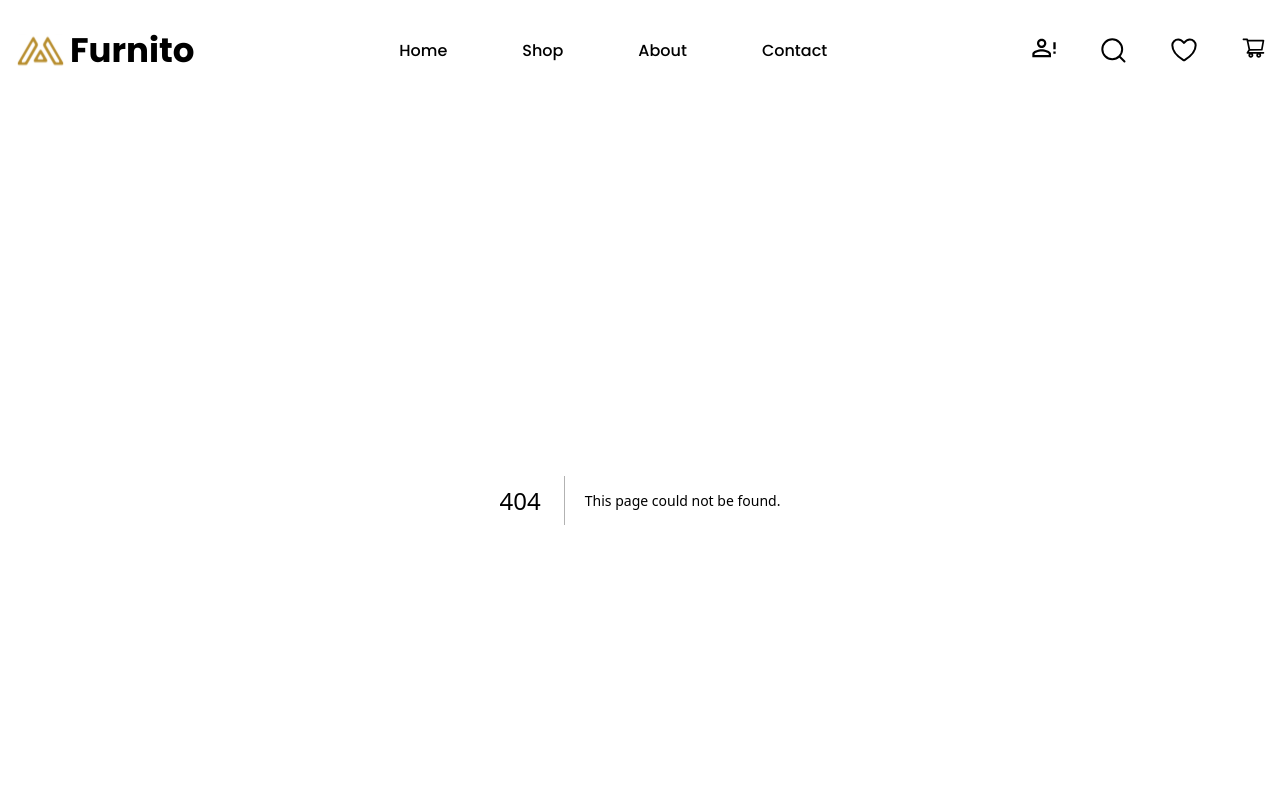
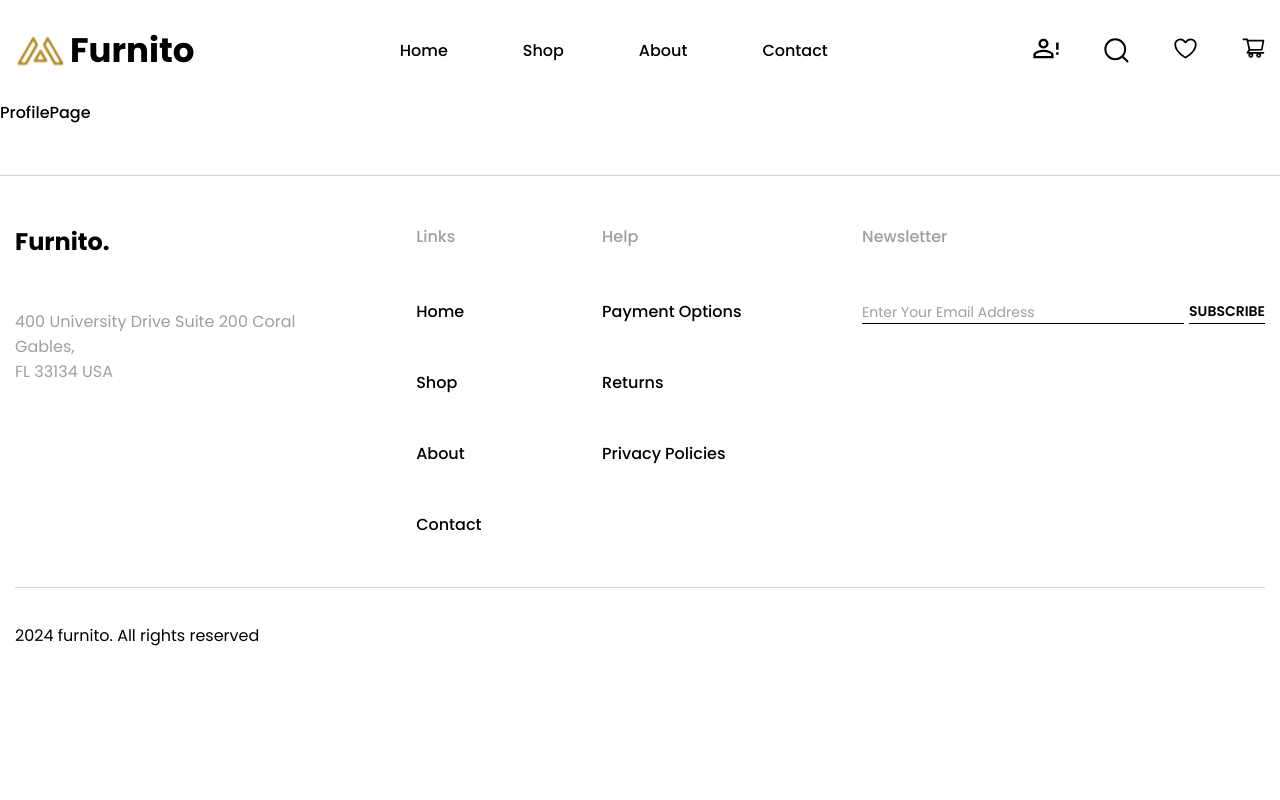
Before and after one commit to TkTnX/next-furnito, a Next.js app: page /profile in a window 1280 px wide. Before the commit this address had no page. Shown: the top 800 px of the page. Built offline with nearby package versions, Linux system fonts and the light colour scheme; no server answers.

Commit message:
получение сессии

```diff
--- a/next.config.mjs
+++ b/next.config.mjs
@@ -6,6 +6,10 @@ const nextConfig = {
         protocol: "https",
         hostname: "grizly.club",
       },
+      {
+        protocol: "https",
+        hostname: "lh3.googleusercontent.com",
+      },
     ],
   },
 };
--- /dev/null
+++ b/src/app/(auth)/profile/page.tsx
@@ -0,0 +1,9 @@
+import React from 'react'
+
+const ProfilePage = () => {
+  return (
+    <div>ProfilePage</div>
+  )
+}
+
+export default ProfilePage
--- a/src/components/Header/index.tsx
+++ b/src/components/Header/index.tsx
@@ -4,6 +4,7 @@ import s from "./s.module.scss";
 import Link from "next/link";
 import Navbar from "../Navbar";
 import UserBar from "../Userbar";
+import { SessionProvider } from "next-auth/react";
 const Header = () => {
   return (
     <header className={`container ${s.wrapper}`}>
@@ -15,7 +16,9 @@ const Header = () => {
         <Navbar />
       </nav>
       <nav>
-        <UserBar />
+        <SessionProvider>
+          <UserBar />
+        </SessionProvider>
       </nav>
     </header>
   );
--- a/src/components/MobileMenu/index.tsx
+++ b/src/components/MobileMenu/index.tsx
@@ -8,7 +8,7 @@ const MobileMenu = ({
   isAuth,
 }: {
   setOpenMobile: (b: boolean) => void;
-  isAuth: boolean;
+  isAuth: string;
 }) => {
   return (
     <div className={s.wrapper}>
@@ -23,7 +23,10 @@ const MobileMenu = ({
       </ul>
       <ul className={s.userList}>
         <li>
-          <Link onClick={() => setOpenMobile(false)} href={isAuth ? "/profile" : "/register"}>
+          <Link
+            onClick={() => setOpenMobile(false)}
+            href={isAuth === "authenticated" ? "/profile" : "/register"}
+          >
             <Image
               src="/images/header/04.svg"
               width={23}
@@ -43,7 +46,10 @@ const MobileMenu = ({
           </Link>
         </li>
         <li>
-          <Link onClick={() => setOpenMobile(false)} href={isAuth ? "/favorite" : "/register"}>
+          <Link
+            onClick={() => setOpenMobile(false)}
+            href={isAuth ? "/favorite" : "/register"}
+          >
             <Image
               src="/images/header/02.svg"
               width={23}
--- a/src/components/Userbar/index.tsx
+++ b/src/components/Userbar/index.tsx
@@ -5,12 +5,14 @@ import React, { useEffect, useState } from "react";
 import s from "./s.module.scss";
 import ModalCart from "../ModalCart";
 import MobileMenu from "../MobileMenu";
+import { useSession } from "next-auth/react";
 const UserBar = () => {
   const [openCart, setOpenCart] = useState(false);
   const [openMobile, setOpenMobile] = useState(false);
+  const { data, status } = useSession();
   // TEMP
 
-  const isAuth = false;
+  const isAuth = status;
 
   useEffect(() => {
     openCart || openMobile
@@ -22,12 +24,13 @@ const UserBar = () => {
     <>
       <ul className={s.wrapper}>
         <li>
-          <Link href={isAuth ? "/profile" : "/register"}>
+          <Link href={isAuth === "authenticated" ? "/profile" : "/register"}>
             <Image
-              src="/images/header/04.svg"
-              width={24}
-              height={20}
+              src={`${data?.user ? data.user.image : "/images/header/04.svg"}`}
+              width={26}
+              height={24}
               alt="user btn"
+              className={isAuth === "authenticated" ? s.userImg : ""}
             />
           </Link>
         </li>
@@ -42,11 +45,11 @@ const UserBar = () => {
           </Link>
         </li>
         <li>
-          <Link href={isAuth ? "/favorite" : "/register"}>
+          <Link href={isAuth === "authenticated" ? "/favorite" : "/register"}>
             <Image
               src="/images/header/02.svg"
-              width={26}
-              height={24}
+              width={23}
+              height={20}
               alt="user btn"
             />
           </Link>
--- a/src/components/Userbar/s.module.scss
+++ b/src/components/Userbar/s.module.scss
@@ -33,6 +33,10 @@
   }
 }
 
+.userImg {
+  border-radius: 50%;
+}
+
 .active {
   span {
     &:first-child {
```
